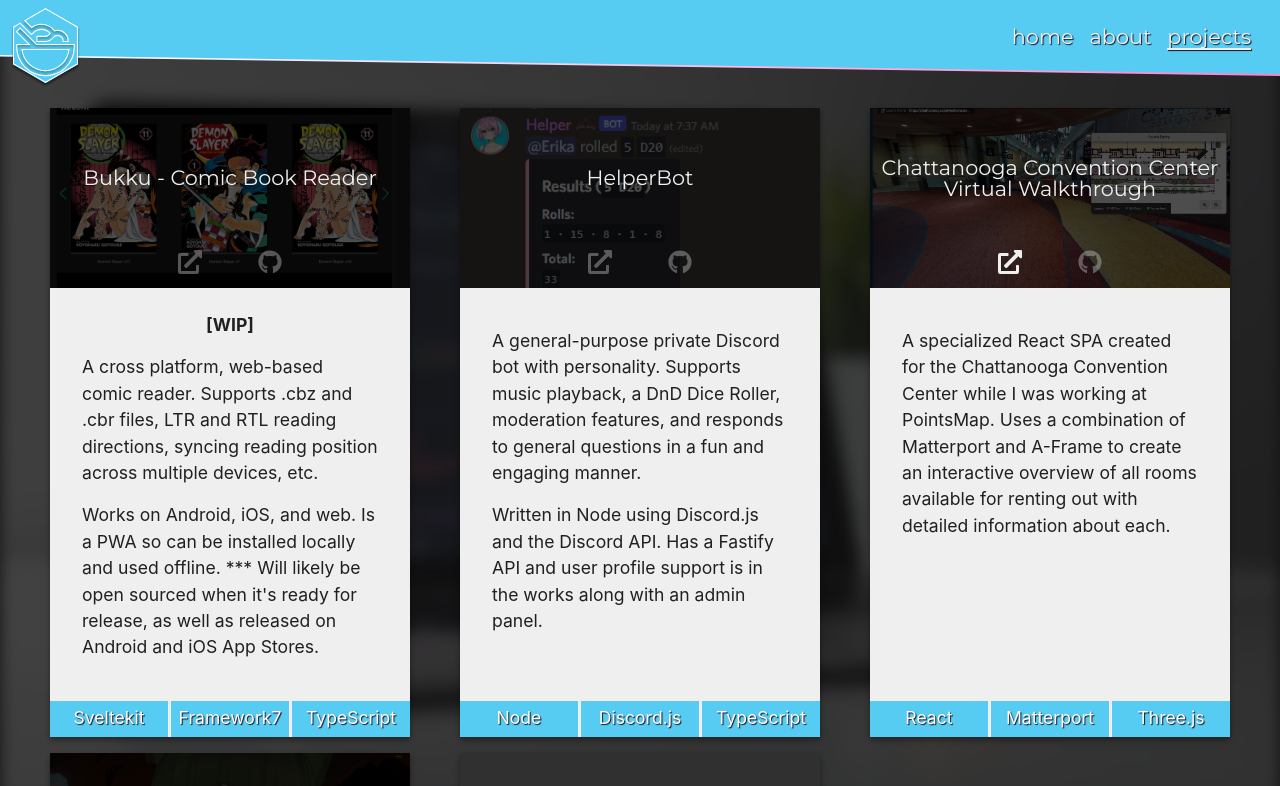
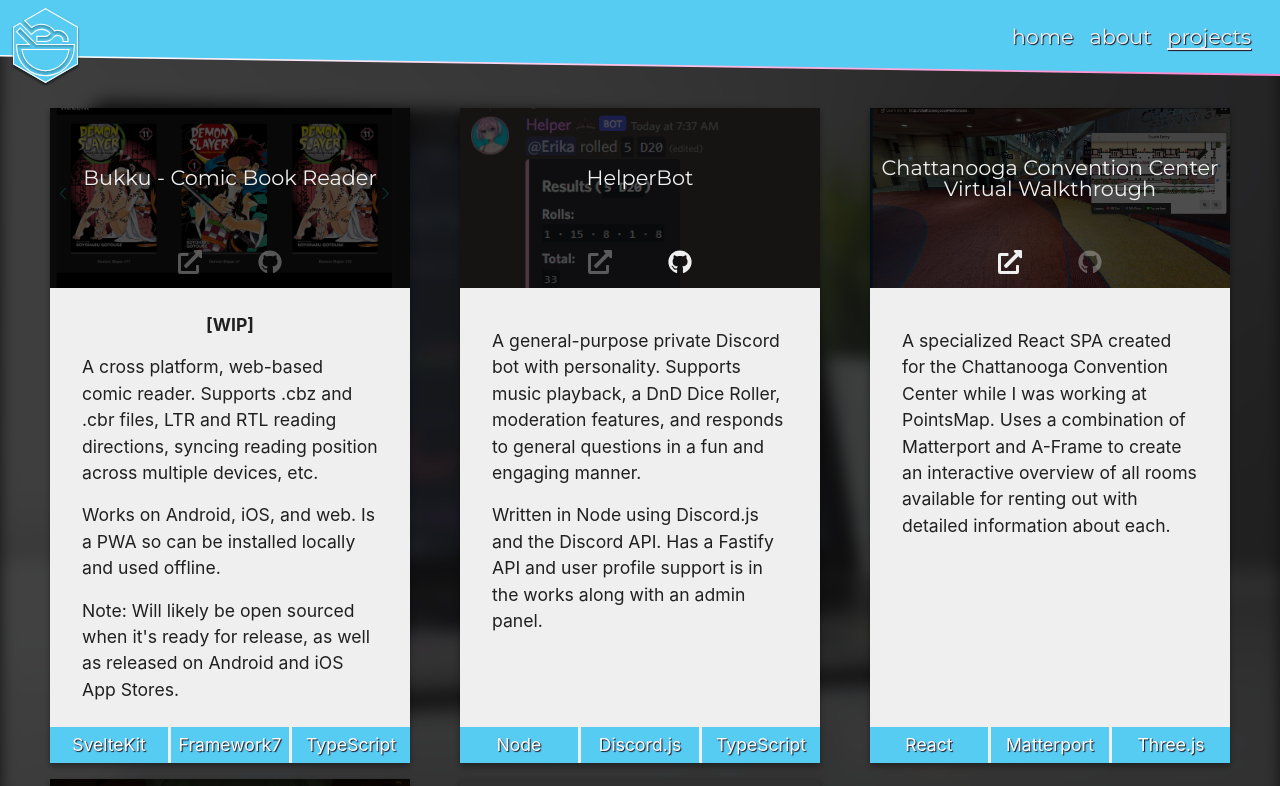
Before and after one commit to instantrahmen/cudd.io, a Next.js app: page /projects in a window 1280 px wide. Shown: the top 786 px of the page. Built offline with nearby package versions, Linux system fonts and the light colour scheme; grey boxes are pictures that could not be loaded.

Commit message:
Update projects

```diff
--- a/content/projects.js
+++ b/content/projects.js
@@ -10,12 +10,11 @@
 </p>
 <p>
 Works on Android, iOS, and web. Is a PWA so can be installed locally and used offline.
-***
-Will likely be open sourced when it's ready for release, as well as released on Android and iOS App Stores.
 </p>
+Note: Will likely be open sourced when it's ready for release, as well as released on Android and iOS App Stores.
       `,
     links: {},
-    tags: ['Sveltekit', 'Framework7', 'TypeScript'],
+    tags: ['SvelteKit', 'Framework7', 'TypeScript'],
   },
 
   // HelperBot
@@ -31,7 +30,10 @@
   Written in Node using Discord.js and the Discord API. Has a Fastify API and user profile support is in the works along with an admin panel.
 </p>
       `,
-    links: {},
+    links: {
+      live: null,
+      source: 'https://github.com/instantrahmen/HelperBot',
+    },
     tags: ['Node', 'Discord.js', 'TypeScript'],
   },
 
```
